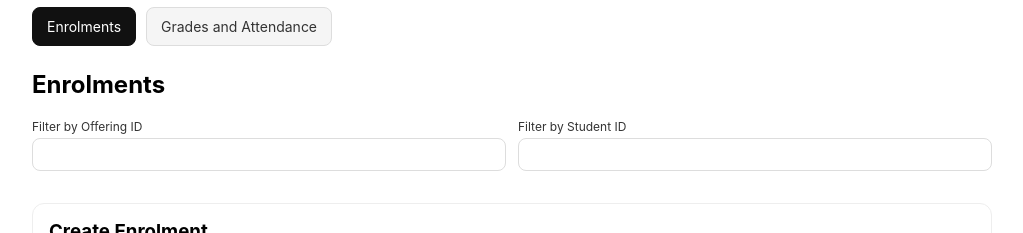
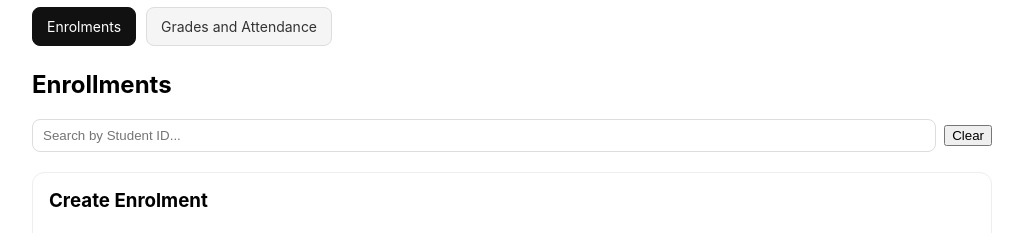
Before and after one commit to frost-drago/LMS-Database, a React (Create React App) app in the folder client/: page /admin/enrolments in a window 1280 px wide. Shown: the part 121-354 px from the top of the page, without its empty margins (128-1151 px from the left). Built offline with nearby package versions, Linux system fonts and the light colour scheme; no server answers.

Commit message:
Update EnrolmentsPage.jsx

```diff
--- a/client/src/pages/EnrolmentsPage.jsx
+++ b/client/src/pages/EnrolmentsPage.jsx
@@ -6,8 +6,7 @@ import './Styles.css';
 
 export default function EnrolmentsPage() {
   const [rows, setRows] = useState([]);
-  const [filterOffering, setFilterOffering] = useState('');
-  const [filterStudent, setFilterStudent] = useState('');
+  const [search, setSearch] = useState('');
 
   // create
   const [cOffering, setCOffering] = useState('');
@@ -20,8 +19,7 @@ export default function EnrolmentsPage() {
 
   async function load() {
     const params = {};
-    if (filterOffering) params.class_offering_id = filterOffering;
-    if (filterStudent) params.student_id = filterStudent;
+    if (search) params.student_id = search;
     const { data } = await api.get('/enrolments', { params });
     setRows(data);
   }
@@ -30,7 +28,7 @@ export default function EnrolmentsPage() {
   useEffect(() => {
     const t = setTimeout(load, 300);
     return () => clearTimeout(t);
-  }, [filterOffering, filterStudent]);
+  }, [search]);
 
   async function createEnrolment(e) {
     e.preventDefault();
@@ -73,12 +71,16 @@ export default function EnrolmentsPage() {
 
   return (
     <div>
-      <h2>Enrolments</h2>
-
-      <div style={{ display: 'grid', gridTemplateColumns: '1fr 1fr', gap: 12, margin: '12px 0 20px' }}>
-        <FormField label="Filter by Offering ID" value={filterOffering} onChange={setFilterOffering} />
-        <FormField label="Filter by Student ID" value={filterStudent} onChange={setFilterStudent} />
-      </div>
+      <h2>Enrollments</h2>
+      <div className="search-row">
+        <input
+          className="search-input"
+          value={search}
+          onChange={e => setSearch(e.target.value)}
+          placeholder="Search by Student ID..."
+        />
+        <button onClick={() => setSearch('')}>Clear</button>
+      </div>
 
       <form onSubmit={createEnrolment} style={{ border: '1px solid #eee', padding: 16, borderRadius: 12, marginBottom: 20 }}>
         <h3 style={{ marginTop: 0 }}>Create Enrolment</h3>
```
